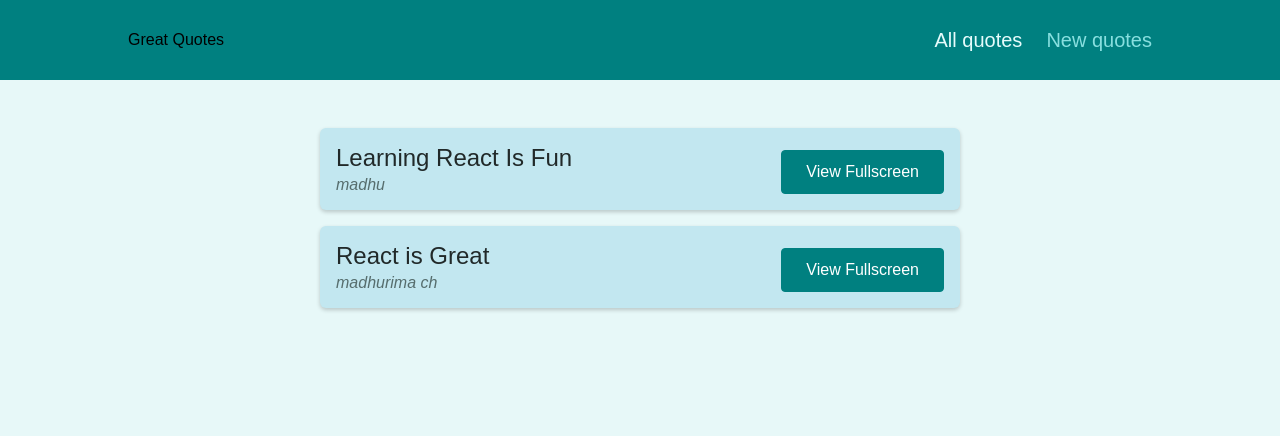
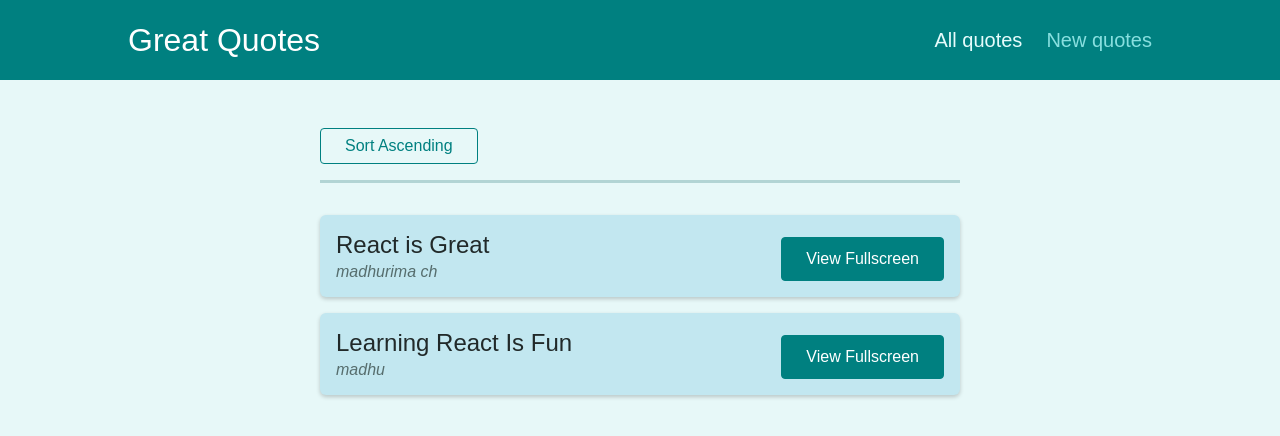
Before and after one commit to Ch-Madhurima/BuildMpSpaWReacRouter, a React (Create React App) app: page /quotes in a window 1280 px wide. Shown: the top 436 px of the page. Built offline with nearby package versions, Linux system fonts and the light colour scheme.

Commit message:
working with query parameters and nested routes
working with query parameters and nested routes (to conditionally rendering the links

```diff
--- a/src/components/layout/MainNavigation.js
+++ b/src/components/layout/MainNavigation.js
@@ -3,7 +3,7 @@
 const MainNavigation = () => {
   return (
     <header className={classes.header}>
-      <div classname={classes.logo}>Great Quotes </div>
+      <div className={classes.logo}>Great Quotes </div>
       <nav className={classes.nav}>
         <ul>
           <li>
--- a/src/components/quotes/QuoteList.js
+++ b/src/components/quotes/QuoteList.js
@@ -1,13 +1,39 @@
-import { Fragment } from 'react';
+import { Fragment } from "react";
+import { useHistory, useLocation } from "react-router-dom";
 
-import QuoteItem from './QuoteItem';
-import classes from './QuoteList.module.css';
+import QuoteItem from "./QuoteItem";
+import classes from "./QuoteList.module.css";
+const sortQuotes = (quotes, ascending) => {
+  return quotes.sort((quoteA, quoteB) => {
+    if (ascending) {
+      return quoteA.id > quoteB.id ? 1 : -1;
+    } else {
+      return quoteA.id < quoteB.id ? 1 : -1;
+    }
+  });
+};
 
 const QuoteList = (props) => {
+  const history = useHistory();
+  const location = useLocation();
+
+  const queryParams = new URLSearchParams(location.search); //its pure javascript construction function
+  const isSortingAscending = queryParams.get("sort") === "asc";
+
+  const sortedQuotes = sortQuotes(props.quotes, isSortingAscending);
+
+  const changeSortingHandler = () => {
+    history.push("/quotes?sort=" + (isSortingAscending ? "desc" : "asc"));
+  };
   return (
     <Fragment>
+      <div className={classes.sorting}>
+        <button onClick={changeSortingHandler}>
+          Sort {isSortingAscending ? "Descending" : " Ascending"}
+        </button>
+      </div>
       <ul className={classes.list}>
-        {props.quotes.map((quote) => (
+        {sortedQuotes.map((quote) => (
           <QuoteItem
             key={quote.id}
             id={quote.id}
--- a/src/pages/QuoteDetail.js
+++ b/src/pages/QuoteDetail.js
@@ -1,5 +1,5 @@
 import { Fragment } from "react";
-import { useParams, Route } from "react-router-dom";
+import { useParams, Route, Link } from "react-router-dom";
 import HighlightedQuote from "../components/quotes/HighlightedQuote";
 import Comments from "../components/comments/Comments";
 
@@ -17,6 +17,13 @@
   return (
     <Fragment>
       <HighlightedQuote text={quote.text} author={quote.author} />
+      <Route path={`/quotes/${params.quoteId}`} exact>
+        <div className="centered">
+          <Link className="btn--flat" to={`/quotes/${params.quoteId}/comments`}>
+            Load Comments
+          </Link>
+        </div>
+      </Route>
       <p>{params.quoteId}</p>
       <Route path={`/quotes/${params.quoteId}/comments`}>
         <Comments />
```
Also changed, not shown: 1 other file (tests, documents, lock files or other folders).
